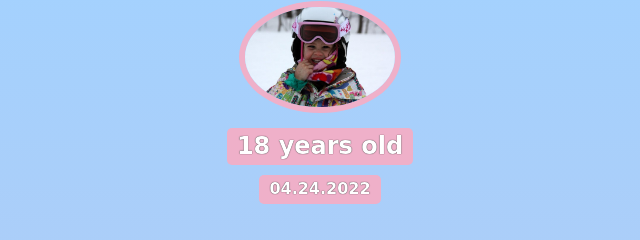
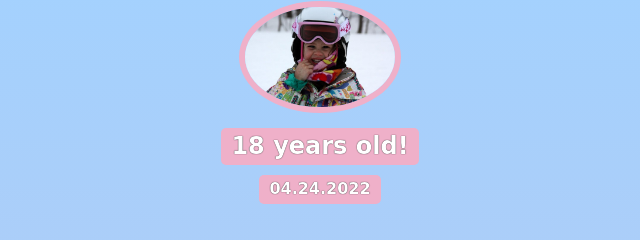
Before and after one commit to katwebster/birthday-gift-site, a website built with Vite: page index.html in a window 1280 px wide. Shown: the part 79-319 px from the top of the page, 320-960 px from the left. Built offline with nearby package versions, Linux system fonts and the light colour scheme; a web font is replaced by a local one.

Commit message:
Commit change

```diff
--- a/index.html
+++ b/index.html
@@ -9,7 +9,7 @@
         <div id="header">
             <h1>Today is Kat's birthday 🎉</h1>
             <img id="bff-img" src="images/kat-peaks.jpg">
-            <h2 id="bday-age">18 years old</h2>
+            <h2 id="bday-age">18 years old!</h2>
             <h4 id="bday-date">04.24.2022</h4>
         </div>
 
```
